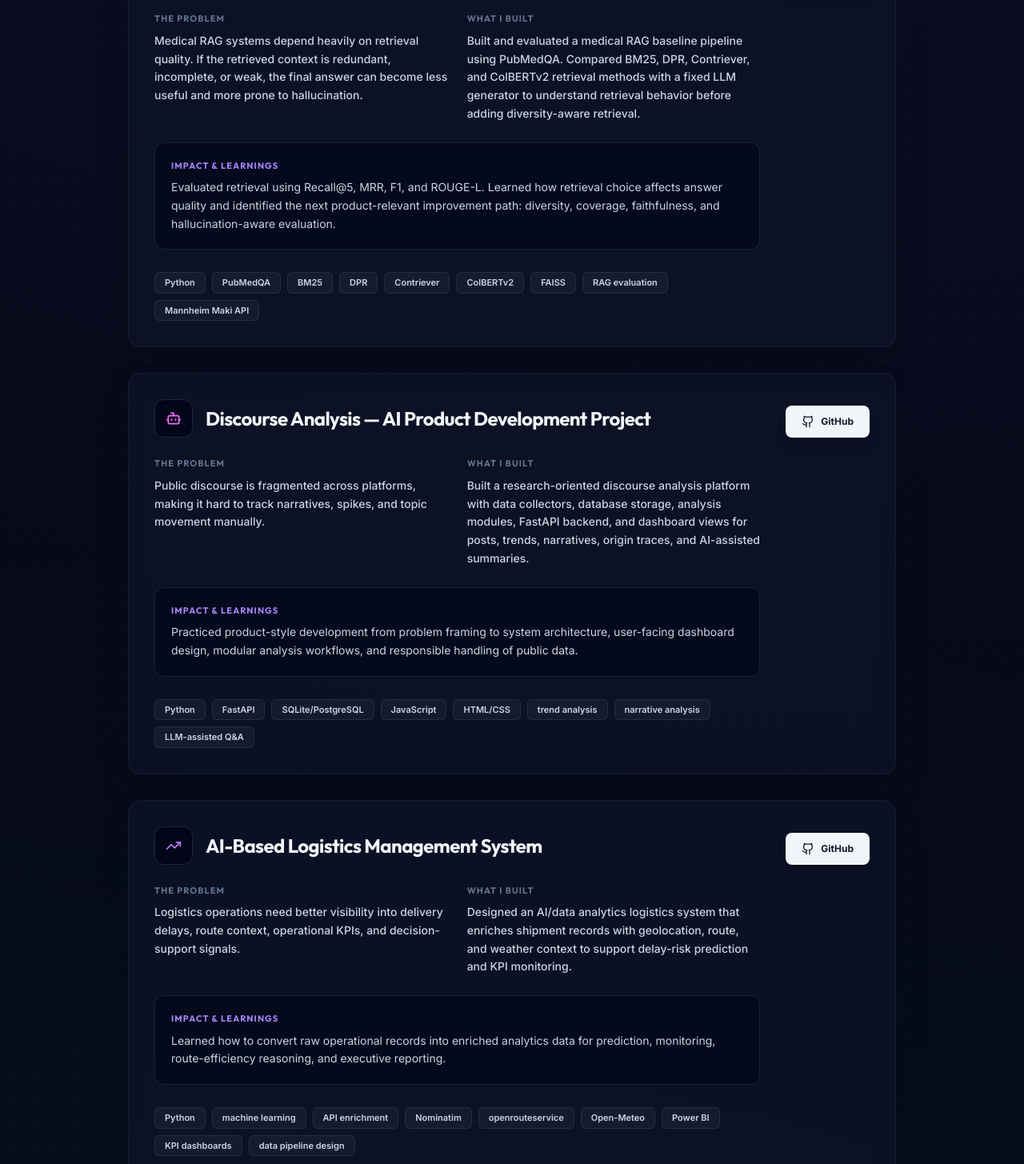
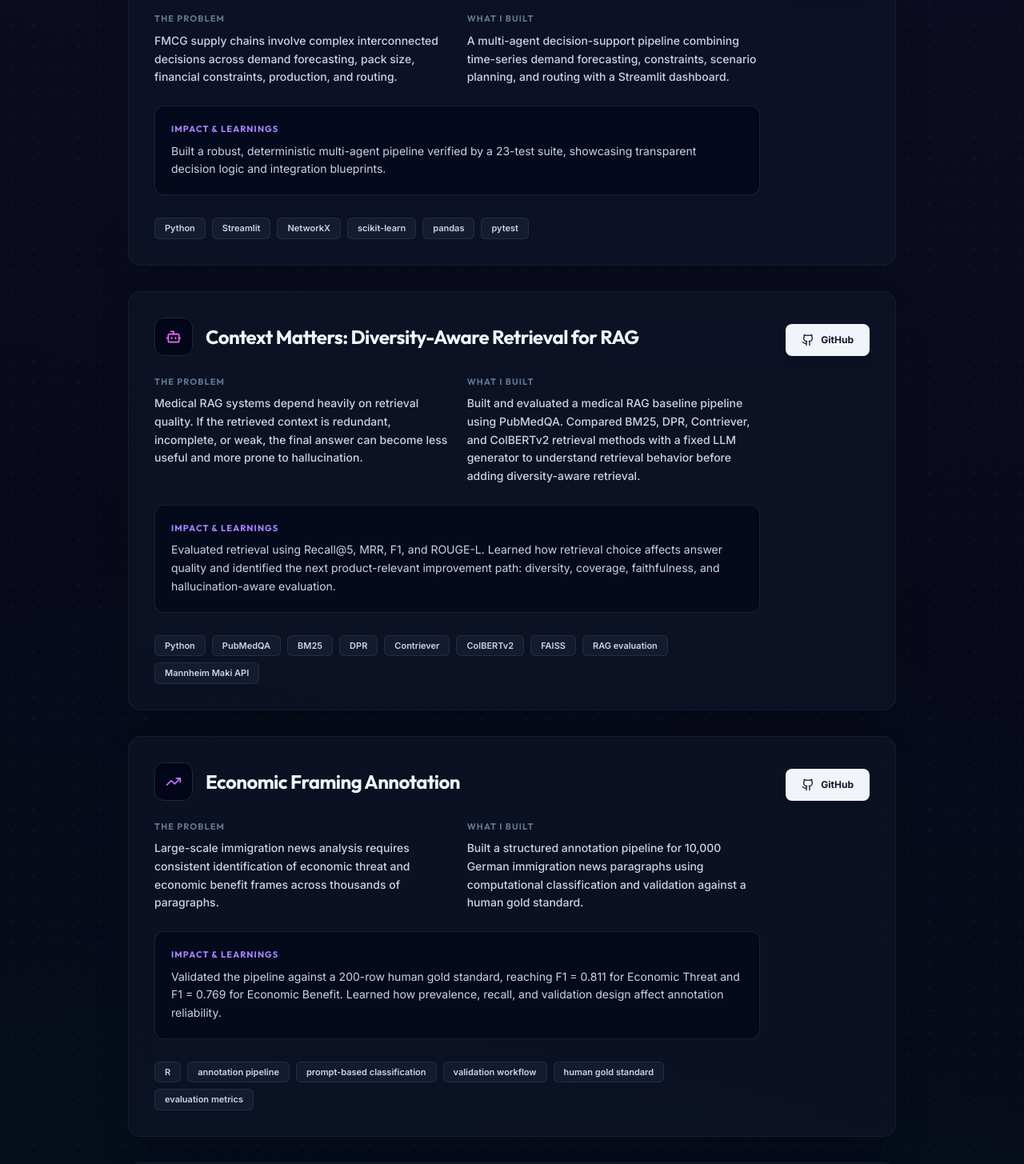
Before and after one commit to raywincruz07-collab/raywincruz07-collab.github.io, a React (Vite) app: page / in a window 1280 px wide. Shown: the part 3679-5134 px from the top of the page at 80% size. Built offline with nearby package versions, Linux system fonts and the light colour scheme.

Commit message:
content: feature strongest AI projects and standardize contact details (#1)

```diff
--- a/new_portfolio/index.html
+++ b/new_portfolio/index.html
@@ -831,7 +831,7 @@
     </section>
 
     <section id="contact" class="contact animate-on-scroll">
-      <a href="mailto:raywincruz2003@gmail.com" class="email-link">raywincruz2003@gmail.com</a>
+      <a href="mailto:raywincruz07@gmail.com" class="email-link">raywincruz07@gmail.com</a>
       <div class="social-links">
         <a href="https://github.com/raywincruz07-collab" target="_blank" rel="noopener noreferrer" aria-label="GitHub">
           <svg viewBox="0 0 24 24"><path d="M12 0C5.374 0 0 5.373 0 12c0 5.302 3.438 9.8 8.207 11.387.6.113.793-.261.793-.577v-2.234c-3.338.726-4.033-1.416-4.033-1.416-.546-1.387-1.333-1.756-1.333-1.756-1.089-.745.083-.729.083-.729 1.205.084 1.839 1.237 1.839 1.237 1.07 1.834 2.807 1.304 3.492.997.107-.775.418-1.305.762-1.604-2.665-.305-5.467-1.334-5.467-5.931 0-1.311.469-2.381 1.236-3.221-.124-.303-.535-1.524.117-3.176 0 0 1.008-.322 3.301 1.23A11.509 11.509 0 0112 5.803c1.02.005 2.047.138 3.006.404 2.291-1.552 3.297-1.23 3.297-1.23.653 1.653.242 2.874.118 3.176.77.84 1.235 1.911 1.235 3.221 0 4.609-2.807 5.624-5.479 5.921.43.372.823 1.102.823 2.222v3.293c0 .319.192.694.801.576C20.566 21.797 24 17.3 24 12c0-6.627-5.373-12-12-12z"/></svg>
--- a/src/data/portfolioData.ts
+++ b/src/data/portfolioData.ts
@@ -63,7 +63,7 @@ export const portfolioData: PortfolioData = {
     ],
     about:
       "I am a Master’s student in Data Science at the University of Mannheim, currently working in AI Product Management related to SAP HANA Cloud. I position myself as a technical AI product profile: someone who can understand AI capabilities, evaluate feasibility, work with data and GenAI/RAG systems, and translate technical findings into product decisions, documentation, and stakeholder-ready insights.",
-    email: "raywincruz2003@gmail.com",
+    email: "raywincruz07@gmail.com",
     linkedin: "https://www.linkedin.com/in/raywincruz",
     github: "https://github.com/raywincruz07-collab",
     message:
@@ -135,6 +135,15 @@ export const portfolioData: PortfolioData = {
   ],
   projects: [
     {
+      title: "FMCG Multi-Agent Supply Chain Optimizer",
+      problem: "FMCG supply chains involve complex interconnected decisions across demand forecasting, pack size, financial constraints, production, and routing.",
+      whatIBuilt: "A multi-agent decision-support pipeline combining time-series demand forecasting, constraints, scenario planning, and routing with a Streamlit dashboard.",
+      techStack: ["Python", "Streamlit", "NetworkX", "scikit-learn", "pandas", "pytest"],
+      outcome: "Built a robust, deterministic multi-agent pipeline verified by a 23-test suite, showcasing transparent decision logic and integration blueprints.",
+      githubUrl: "https://github.com/raywincruz07-collab/fmcg-multi-agent-supply-chain-optimizer",
+      caseStudyUrl: "",
+    },
+    {
       title: "Context Matters: Diversity-Aware Retrieval for RAG",
       problem:
         "Medical RAG systems depend heavily on retrieval quality. If the retrieved context is redundant, incomplete, or weak, the final answer can become less useful and more prone to hallucination.",
@@ -155,6 +164,26 @@ export const portfolioData: PortfolioData = {
         "Evaluated retrieval using Recall@5, MRR, F1, and ROUGE-L. Learned how retrieval choice affects answer quality and identified the next product-relevant improvement path: diversity, coverage, faithfulness, and hallucination-aware evaluation.",
       githubUrl:
         "https://github.com/raywincruz07-collab/Context-Matters-Evaluating-Diversity-Aware-Retrieval-for-RAG",
+      caseStudyUrl: "",
+    },
+    {
+      title: "Economic Framing Annotation",
+      problem:
+        "Large-scale immigration news analysis requires consistent identification of economic threat and economic benefit frames across thousands of paragraphs.",
+      whatIBuilt:
+        "Built a structured annotation pipeline for 10,000 German immigration news paragraphs using computational classification and validation against a human gold standard.",
+      techStack: [
+        "R",
+        "annotation pipeline",
+        "prompt-based classification",
+        "validation workflow",
+        "human gold standard",
+        "evaluation metrics",
+      ],
+      outcome:
+        "Validated the pipeline against a 200-row human gold standard, reaching F1 = 0.811 for Economic Threat and F1 = 0.769 for Economic Benefit. Learned how prevalence, recall, and validation design affect annotation reliability.",
+      githubUrl:
+        "https://github.com/raywincruz07-collab/economic-framing-annotation",
       caseStudyUrl: "",
     },
     {
@@ -180,49 +209,6 @@ export const portfolioData: PortfolioData = {
       caseStudyUrl: "",
     },
     {
-      title: "AI-Based Logistics Management System",
-      problem:
-        "Logistics operations need better visibility into delivery delays, route context, operational KPIs, and decision-support signals.",
-      whatIBuilt:
-        "Designed an AI/data analytics logistics system that enriches shipment records with geolocation, route, and weather context to support delay-risk prediction and KPI monitoring.",
-      techStack: [
-        "Python",
-        "machine learning",
-        "API enrichment",
-        "Nominatim",
-        "openrouteservice",
-        "Open-Meteo",
-        "Power BI",
-        "KPI dashboards",
-        "data pipeline design",
-      ],
-      outcome:
-        "Learned how to convert raw operational records into enriched analytics data for prediction, monitoring, route-efficiency reasoning, and executive reporting.",
-      githubUrl:
-        "https://github.com/raywincruz07-collab/ai_logistics_management_system",
-      caseStudyUrl: "",
-    },
-    {
-      title: "Economic Framing Annotation",
-      problem:
-        "Large-scale immigration news analysis requires consistent identification of economic threat and economic benefit frames across thousands of paragraphs.",
-      whatIBuilt:
-        "Built a structured annotation pipeline for 10,000 German immigration news paragraphs using computational classification and validation against a human gold standard.",
-      techStack: [
-        "R",
-        "annotation pipeline",
-        "prompt-based classification",
-        "validation workflow",
-        "human gold standard",
-        "evaluation metrics",
-      ],
-      outcome:
-        "Validated the pipeline against a 200-row human gold standard, reaching F1 = 0.811 for Economic Threat and F1 = 0.769 for Economic Benefit. Learned how prevalence, recall, and validation design affect annotation reliability.",
-      githubUrl:
-        "https://github.com/raywincruz07-collab/economic-framing-annotation",
-      caseStudyUrl: "",
-    },
-    {
       title: "Adult Income Prediction — Data Mining Project",
       problem:
         "Income classification from census-style data requires careful preprocessing, model comparison, evaluation, and fairness analysis.",
@@ -245,6 +231,19 @@ export const portfolioData: PortfolioData = {
     },
   ],
   moreProjects: [
+    {
+      title: "AI-Based Logistics Management System",
+      category: "Data Analytics",
+      description: "Designed an AI/data analytics logistics system enriching shipment records with geolocation, route, and weather context to support delay-risk prediction and KPI monitoring.",
+      techStack: [
+        "Python",
+        "machine learning",
+        "API enrichment",
+        "Power BI",
+        "KPI dashboards",
+      ],
+      githubUrl: "https://github.com/raywincruz07-collab/ai_logistics_management_system",
+    },
     {
       title: "AI Developer Enablement Platform / Knowledge Hub",
       category: "GenAI / Product Enablement",
```
Also changed, not shown: 1 other file (tests, documents, lock files or other folders).
